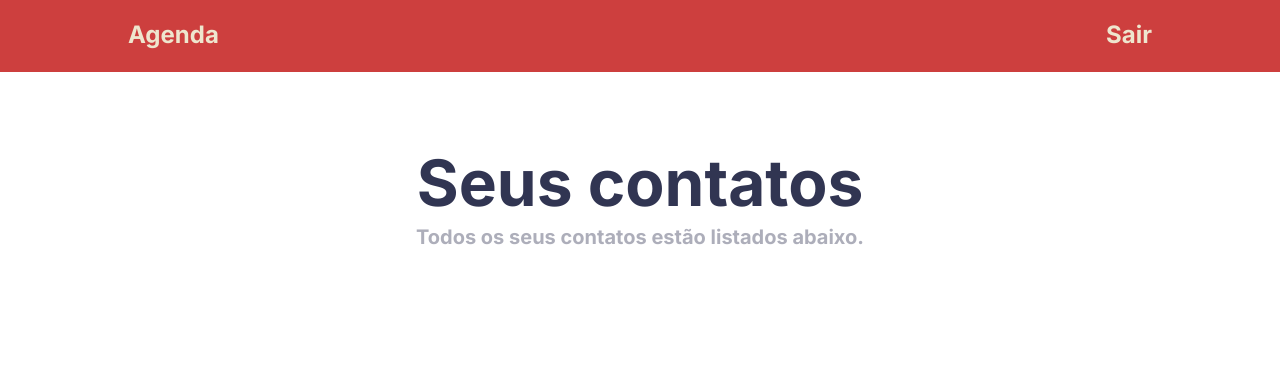
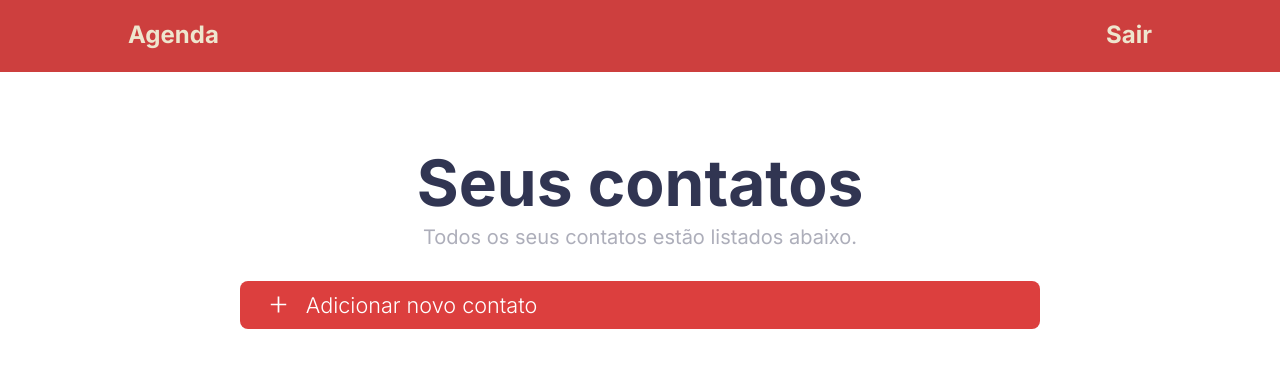
Before and after one commit to marcusmartinss/Projeto-Lista-de-Contatos, a React (Create React App) app in the folder lista-de-contatos/: page / in a window 1280 px wide. Shown: the top 368 px of the page. Built offline with nearby package versions, Linux system fonts and the light colour scheme.

Commit message:
"#2 Adicionado botão de adicionar contatos"

```diff
--- a/lista-de-contatos/package.json
+++ b/lista-de-contatos/package.json
@@ -12,6 +12,7 @@
     "@types/react-dom": "^18.0.5",
     "react": "^18.2.0",
     "react-dom": "^18.2.0",
+    "react-icons": "^4.4.0",
     "react-scripts": "5.0.1",
     "typescript": "^4.7.4",
     "web-vitals": "^2.1.4"
--- a/lista-de-contatos/src/App.css
+++ b/lista-de-contatos/src/App.css
@@ -1,4 +1,7 @@
 @import url('https://fonts.googleapis.com/css2?family=Inter:wght@700&display=swap');
+@import url('https://fonts.googleapis.com/css2?family=Inter&display=swap');
+@import url('https://fonts.googleapis.com/css2?family=Inter:wght@300&display=swap');
+
 
 .contacts-title {
     font-size: 4em;
@@ -16,7 +19,7 @@
     margin-top: 0.25rem;
 }
 
-.contacts-title, .contats-subtitle {
+.contacts-title, .contats-subtitle, .new-contact-container {
     font-family: 'Inter', sans-serif;
     font-style: normal;
 
@@ -24,3 +27,41 @@
     align-items: center;
     justify-content: center;
 }
+
+.new-contact-container {
+    height: 3rem;
+    width: 50rem;
+    background: #DC3F3E;
+    hover: #FFFFFF;
+    border-radius: 0.5rem;
+    border: none;
+
+    margin-top: 2rem;
+    margin-left: auto;
+    margin-right: auto;
+
+    justify-content: left;
+}
+
+.new-contact-container:hover {
+    background: #e73f3e;
+}
+
+.new-contact-container:active {
+    background: #CD3F3E;
+}
+
+.plus-icon {
+    color: #FFFFFF;
+
+    line-height: 50%;
+
+    margin-right: 1rem;
+    margin-left: 1.3rem;
+}
+
+.add-new-contact-text {
+    font-weight: 50;
+    font-size: 1.35rem;
+    color: #FFFFFF;
+}
--- a/lista-de-contatos/src/App.tsx
+++ b/lista-de-contatos/src/App.tsx
@@ -1,6 +1,7 @@
 import React, { Fragment } from 'react';
 import { Header } from './components/Header';
 import './App.css';
+import { AiOutlinePlus } from "react-icons/ai";
 
 function App() {
   return (
@@ -17,6 +18,11 @@ function App() {
             Todos os seus contatos estão listados abaixo.
           </div>
         </div>
+
+        <button className="new-contact-container">
+          <span className="plus-icon"><AiOutlinePlus size={23}/></span>
+          <span className="add-new-contact-text">Adicionar novo contato</span>
+        </button>
       </body>
     </Fragment>
   );
```
Also changed, not shown: 1 other file (tests, documents, lock files or other folders).
